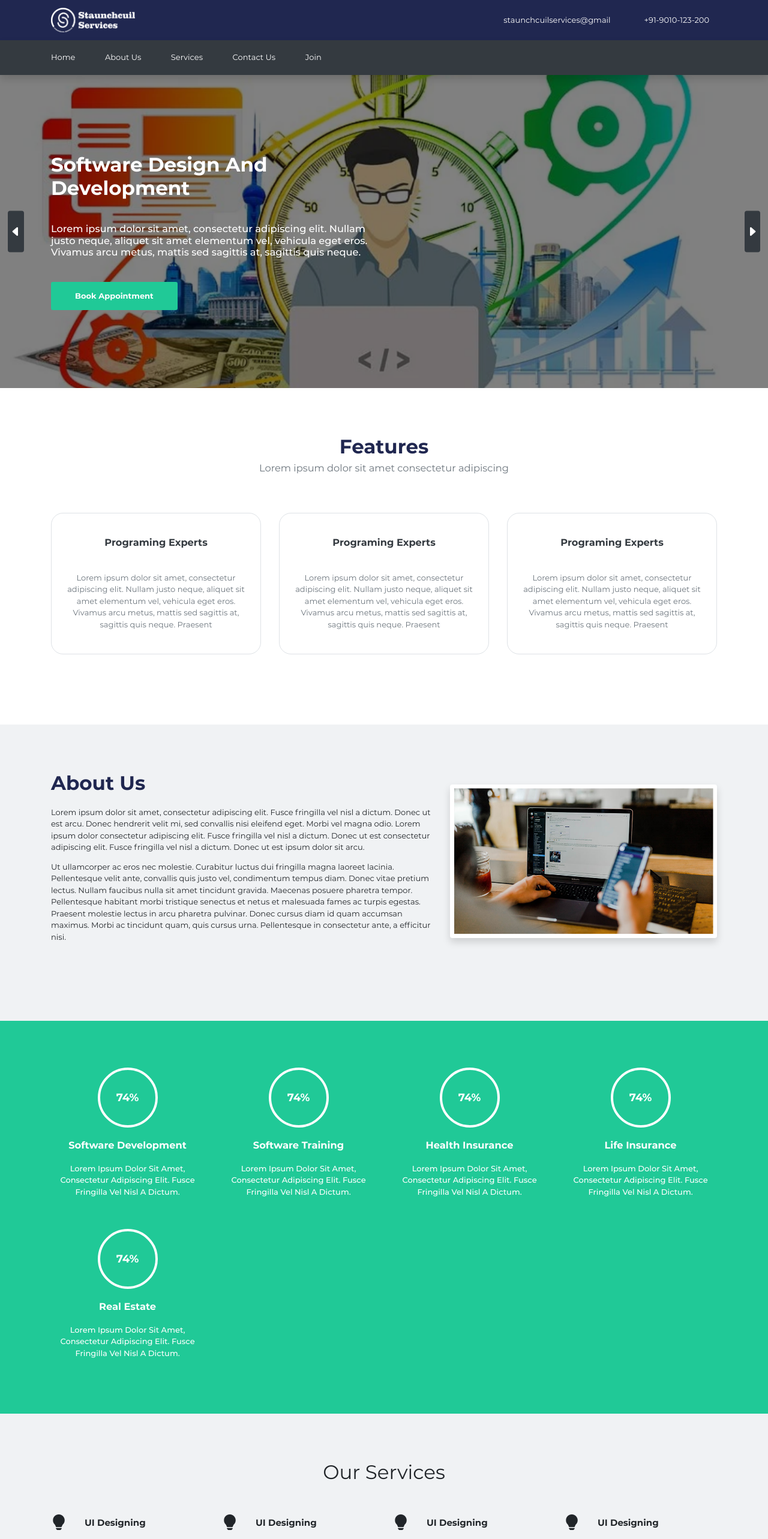
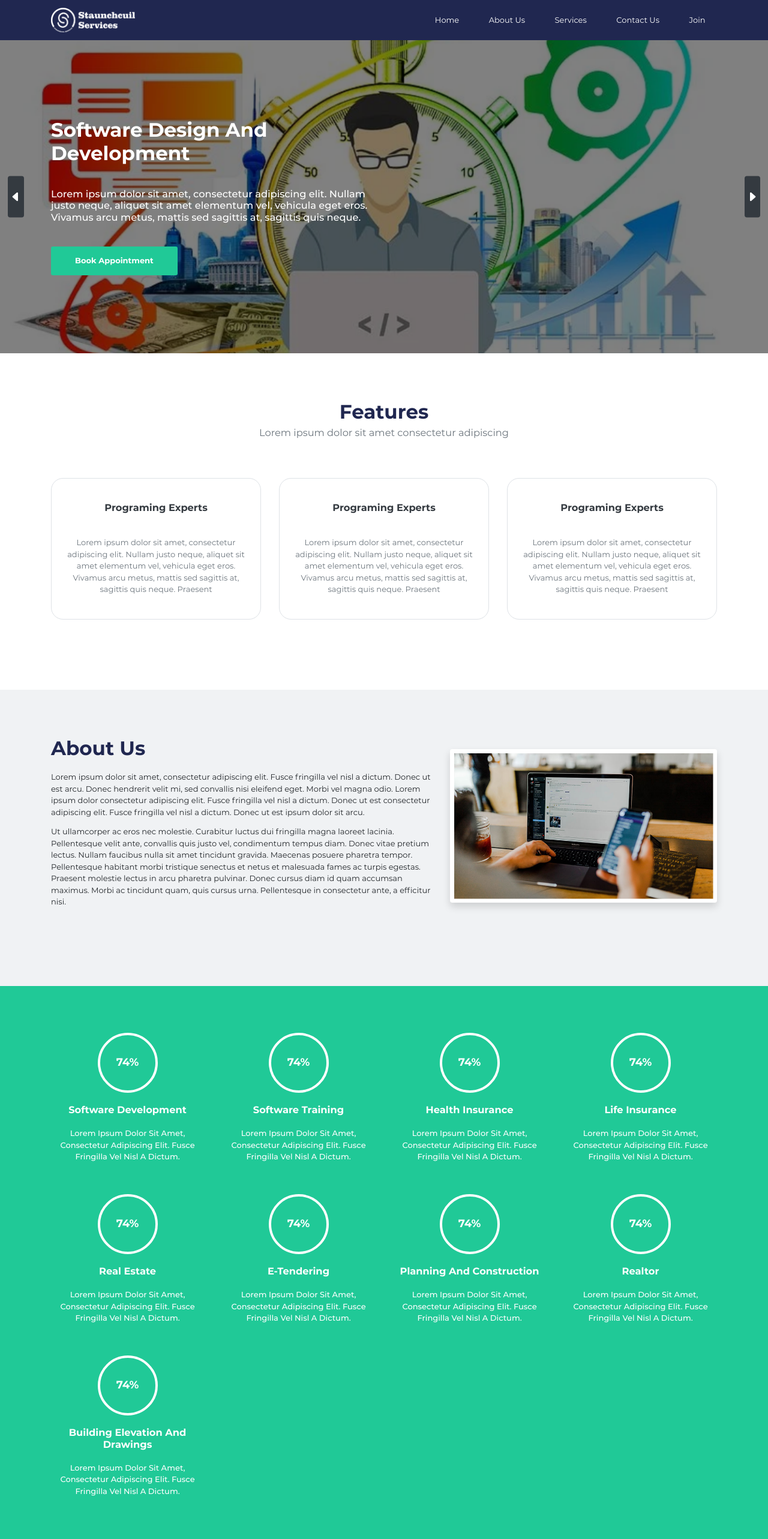
Before and after one commit to TASLIM-ENIOLLA/staunchcuil, a Next.js app: page / in a window 1280 px wide. Shown: the top 2566 px of the page at 60% size. Built offline with nearby package versions, Linux system fonts and the light colour scheme.

Commit message:
First commit 29/10/2023

```diff
--- a/components/pages/Footer.jsx
+++ b/components/pages/Footer.jsx
@@ -1,4 +1,14 @@
+import {useRouter} from 'next/router'
+import {URL} from '/data/URL'
+
+function appropriateURI(asPath, uri){
+    if(asPath === '/' && !uri[1]) return uri[0]
+    else return uri[1]
+}
+
 export default function Footer(){
+    const {asPath, route, ...rest} = useRouter()
+
 	return (
 		<footer className = 'py-5 bg-dark text-white'>
             <div className = 'container'>
@@ -19,7 +29,7 @@ export default function Footer(){
                                 <span className = 'bi-envelope-open fo-s-20'></span>
                             </div>
                             <div className = 'col'>
-                                <a href = 'mailto://staunchcuilservices@gmail'>staunchcuilservices@gmail</a>
+                                <a href = 'mailto://staunchcuilservices@gmail.com'>staunchcuilservices@gmail.com</a>
                             </div>
                         </div>
                         <div className = 'row py-3 a-i-c'>
@@ -32,47 +42,22 @@ export default function Footer(){
                         </div>
                     </div>
                     <div className = 'col-lg-4 col-md-6 mb-5'>
-                        <h5 className = 'text-capitalize bold mb-4'>links</h5>
-                        <div className = 'row pb-4 a-i-c'>
+                        <h5 className = 'text-capitalize bold mb-4'>links</h5>{
+                            URL.map(({name, uri}, index) => {
+                                const href = `${route === '/' ? '' : '/'}${appropriateURI(route, uri)}`.replace('#', '?section=')
+
+                                return (
+                                    <div key = {index} className = 'row pb-4 a-i-c'>
                                         <div className = 'col-auto'>
                                             <span className = 'bi-chevron-double-right fo-s-18'></span>
                                         </div>
                                         <div className = 'col'>
-                                <a className = 'text-capitalize bold hash-links' href = 'home'>home</a>
+                                            <a href = {href || '/'} className = {`${route === '/' ? 'hash-links' : ''} text-capitalize bold`}>{name}</a>
                                         </div>
                                     </div>
-                        <div className = 'row pb-4 a-i-c'>
-                            <div className = 'col-auto'>
-                                <span className = 'bi-chevron-double-right fo-s-18'></span>
-                            </div>
-                            <div className = 'col'>
-                                <a className = 'text-capitalize bold hash-links' href = 'about'>about us</a>
-                            </div>
-                        </div>
-                        <div className = 'row pb-4 a-i-c'>
-                            <div className = 'col-auto'>
-                                <span className = 'bi-chevron-double-right fo-s-18'></span>
-                            </div>
-                            <div className = 'col'>
-                                <a className = 'text-capitalize bold hash-links' href = 'services'>services</a>
-                            </div>
-                        </div>
-                        <div className = 'row pb-4 a-i-c'>
-                            <div className = 'col-auto'>
-                                <span className = 'bi-chevron-double-right fo-s-18'></span>
-                            </div>
-                            <div className = 'col'>
-                                <a className = 'text-capitalize bold hash-links' href = 'contact'>contact us</a>
-                            </div>
-                        </div>
-                        <div className = 'row pb-4 a-i-c'>
-                            <div className = 'col-auto'>
-                                <span className = 'bi-chevron-double-right fo-s-18'></span>
-                            </div>
-                            <div className = 'col'>
-                                <a className = 'text-capitalize bold hash-links' href = 'join'>join</a>
-                            </div>
-                        </div>
+                                )
+                            })
+                        }
                     </div>
                     <div className = 'col-lg-4 col-md-6 mb-5'>
                         <h5 className = 'text-capitalize bold mb-4'>features</h5>
@@ -113,22 +98,17 @@ export default function Footer(){
                             </div>
                             <div className = 'col-auto'>
                                 <a href = ''>
-                                    <span className = 'bi-github fo-s-18'></span>
-                                </a>
-                            </div>
-                            <div className = 'col-auto'>
-                                <a href = ''>
-                                    <span className = 'bi-pinterest fo-s-18'></span>
-                                </a>
-                            </div>
-                            <div className = 'col-auto'>
-                                <a href = ''>
                                     <span className = 'bi-twitter fo-s-18'></span>
                                 </a>
                             </div>
                             <div className = 'col-auto'>
                                 <a href = ''>
-                                    <span className = 'bi-google fo-s-18'></span>
+                                    <span className = 'bi-instagram fo-s-18'></span>
+                                </a>
+                            </div>
+                            <div className = 'col-auto'>
+                                <a href = ''>
+                                    <span className = 'bi-whatsapp fo-s-18'></span>
                                 </a>
                             </div>
                         </div>
--- a/components/pages/Header.jsx
+++ b/components/pages/Header.jsx
@@ -1,6 +1,16 @@
+import {useRouter} from 'next/router'
+import {URL} from '/data/URL'
+
+function appropriateURI(asPath, uri){
+    if(asPath === '/' && !uri[1]) return uri[0]
+    else return uri[1]
+}
+
 export default function Header(){
+    const {route} = useRouter()
+
 	return (
-		<header id = 'home' className = 'theme-bg py-3'>
+		<header id = 'home' className = 'theme-bg py-3 position-sticky top-0 left-0' style = {{zIndex: 10}}>
             <div className = 'container'>
                 <div className = 'row a-i-c j-c-space-between'>
                     <div className = 'col-auto'>
@@ -12,14 +22,13 @@ export default function Header(){
                         </button>
                     </div>
                     <div className = 'col-auto d-none d-md-block'>
-                        <div className = 'row a-i-c text-white'>
-                            <div className = 'col-auto mx-3'>
-                                <a href = 'mailto://staunchcuilservices@gmail'>staunchcuilservices@gmail</a>
-                            </div>
-                            <div className = 'col-auto mx-3'>
-                                <a href = 'tel://+91-9010-123-200'>+91-9010-123-200</a>
-                            </div>
-                        </div>
+                        <div className = 'row text-white'>{
+                            URL.map(({name, uri}) => (
+                                <div className = 'col-auto' key = {uri}>
+                                    <a href = {appropriateURI(route, uri)} className = {`${route === '/' ? 'hash-links' : ''} text-capitalize mr-4`}>{name}</a>
+                                </div>
+                            ))
+                        }</div>
                     </div>
                 </div>
             </div>
--- a/components/pages/NavBar.jsx
+++ b/components/pages/NavBar.jsx
@@ -1,17 +1,4 @@
 import {useRouter} from 'next/router'
-
-const URL = [
-    {uri: ['/', '#home'], name: 'home'},
-    {uri: ['/about', '#about'], name: 'about us'},
-    {uri: ['/services', '#services'], name: 'services'},
-    {uri: ['/book-appointment'], name: 'contact us'},
-    {uri: ['/join'], name: 'join'},
-]
-
-function appropriateURI(asPath, uri){
-    if(asPath === '/' && !uri[1]) return uri[0]
-    else return uri[1]
-}
 
 export default function NavBar(){
     const {asPath} = useRouter()
--- a/components/pages/Services.jsx
+++ b/components/pages/Services.jsx
@@ -38,6 +38,34 @@ export default function Services(){
                             <p className = 'text-capitalize half-bold'>Lorem ipsum dolor sit amet, consectetur adipiscing elit. Fusce fringilla vel nisl a dictum.</p>
                         </div>
                     </div>
+                    <div className = 'col-lg-3 col-md-6 col-12 mb-5'>
+                        <div className = 'text-center text-white'>
+                            <PercentageComponent percentage = '74' />
+                            <h5 className = 'bold text-capitalize mb-4'>E-Tendering</h5>
+                            <p className = 'text-capitalize half-bold'>Lorem ipsum dolor sit amet, consectetur adipiscing elit. Fusce fringilla vel nisl a dictum.</p>
+                        </div>
+                    </div>
+                    <div className = 'col-lg-3 col-md-6 col-12 mb-5'>
+                        <div className = 'text-center text-white'>
+                            <PercentageComponent percentage = '74' />
+                            <h5 className = 'bold text-capitalize mb-4'>Planning and Construction</h5>
+                            <p className = 'text-capitalize half-bold'>Lorem ipsum dolor sit amet, consectetur adipiscing elit. Fusce fringilla vel nisl a dictum.</p>
+                        </div>
+                    </div>
+                    <div className = 'col-lg-3 col-md-6 col-12 mb-5'>
+                        <div className = 'text-center text-white'>
+                            <PercentageComponent percentage = '74' />
+                            <h5 className = 'bold text-capitalize mb-4'>Realtor</h5>
+                            <p className = 'text-capitalize half-bold'>Lorem ipsum dolor sit amet, consectetur adipiscing elit. Fusce fringilla vel nisl a dictum.</p>
+                        </div>
+                    </div>
+                    <div className = 'col-lg-3 col-md-6 col-12 mb-5'>
+                        <div className = 'text-center text-white'>
+                            <PercentageComponent percentage = '74' />
+                            <h5 className = 'bold text-capitalize mb-4'>Building Elevation and Drawings</h5>
+                            <p className = 'text-capitalize half-bold'>Lorem ipsum dolor sit amet, consectetur adipiscing elit. Fusce fringilla vel nisl a dictum.</p>
+                        </div>
+                    </div>
                 </div>
             </div>
         </section>
--- /dev/null
+++ b/data/URL.js
@@ -0,0 +1,7 @@
+export const URL = [
+    {uri: ['/', '#home'], name: 'home'},
+    {uri: ['/about', '#about'], name: 'about us'},
+    {uri: ['/services', '#services'], name: 'services'},
+    {uri: ['/book-appointment'], name: 'contact us'},
+    {uri: ['/join'], name: 'join'},
+]
--- a/pages/_app.jsx
+++ b/pages/_app.jsx
@@ -6,8 +6,8 @@ import '/public/css/globals.css'
 export default function App({Component, pageProps}){
     return (
         <Fragment>
+            <Component {...pageProps} />
             <Script src = '/js/hash-links.js'></Script>
-            <Component {...pageProps} />
         </Fragment>
     )
 }
--- a/pages/index.jsx
+++ b/pages/index.jsx
@@ -13,7 +13,6 @@ export default function Index(){
     return (
         <Fragment>
             <Header />
-            <NavBar />
             <HeroBg />
             <Features />
             <About />
--- a/pages/join.jsx
+++ b/pages/join.jsx
@@ -7,7 +7,6 @@ import Countries from '/data/countries'
 import Socials from '/data/socials'
 
 import Header from '/components/pages/Header'
-// import NavBar from '/components/pages/NavBar'
 import Footer from '/components/pages/Footer'
 
 export default function BookAppointment(){
@@ -25,7 +24,6 @@ export default function BookAppointment(){
 	return (
 		<Fragment>
 			<Header />
-			{/* <NavBar /> */}
 			<section className = 'py-5'>
 				<div className = 'container'>
 					<div className = 'row j-c-c py-5'>
--- a/public/js/hash-links.js
+++ b/public/js/hash-links.js
@@ -11,3 +11,9 @@ document.querySelectorAll('.hash-links')
 		}
 	}
 ))
+
+window.onload = () => {
+	const {search} = window.location
+
+	const section = document.querySelector(`#${search}`).scrollIntoView({behavior: 'smooth'})
+}
```
Also changed, not shown: pages/book-appointment.jsx (+7 -6 lines), 1 other file (tests, documents, lock files or other folders). Lines whose indentation alone changed are shown as unchanged.
